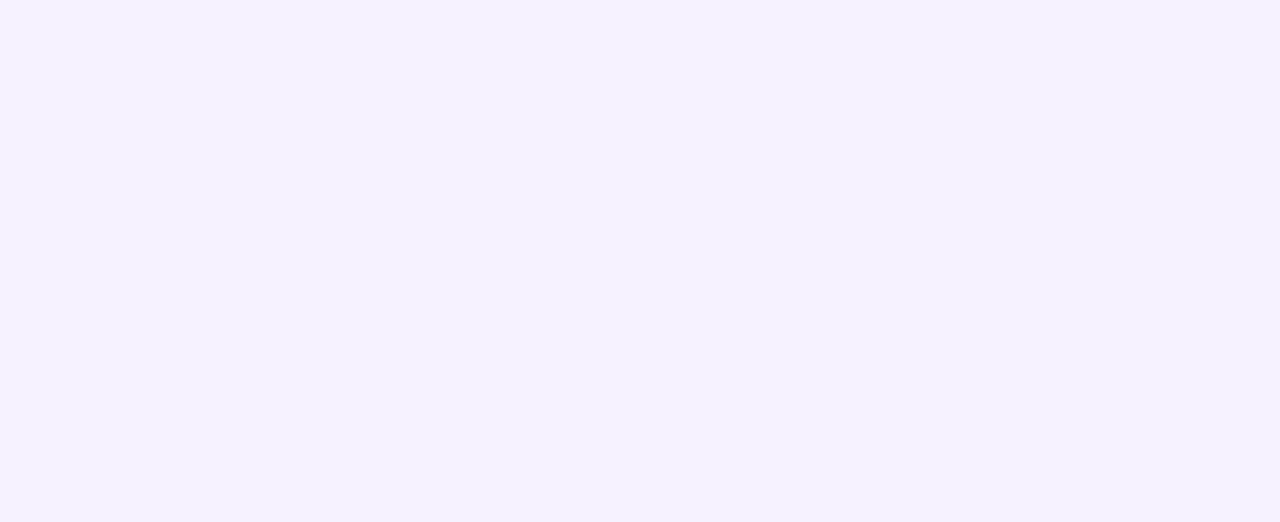
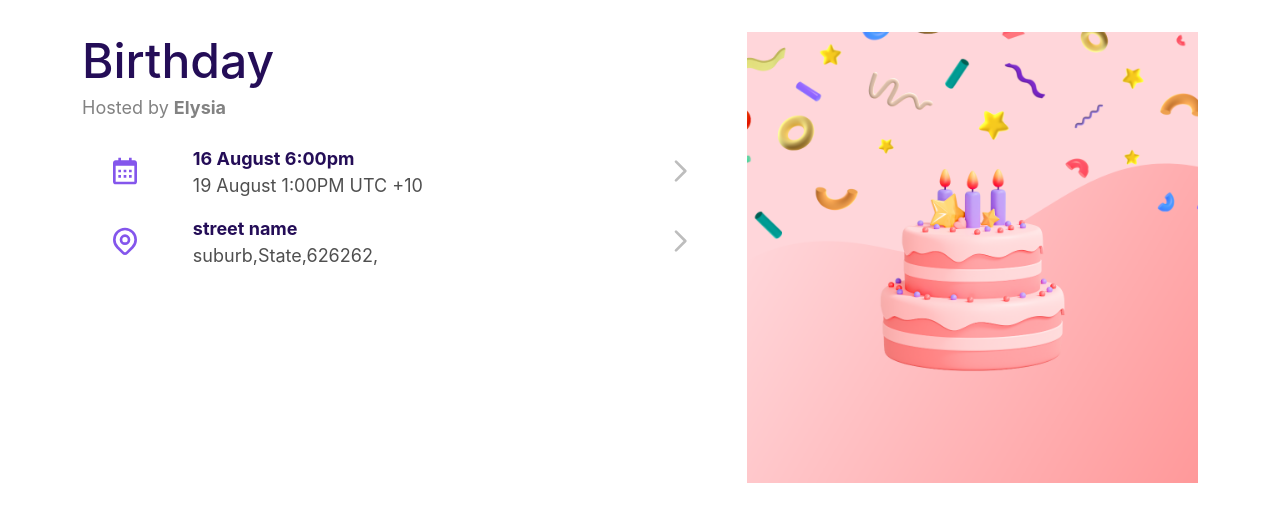
Before and after one commit to Ahmed-Elbessfy/envited, a React (Create React App) app: page /event in a window 1280 px wide. Before the commit this address had no page. Shown: the top 522 px of the page. Built offline with nearby package versions, Linux system fonts and the light colour scheme.

Commit message:
complete event page and fix bugs
- sorry need more time to explain

```diff
--- a/package.json
+++ b/package.json
@@ -8,6 +8,7 @@
     "@testing-library/user-event": "^13.5.0",
     "react": "^18.2.0",
     "react-dom": "^18.2.0",
+    "react-icons": "^4.4.0",
     "react-router-component": "^0.40.0",
     "react-router-dom": "^6.4.1",
     "react-scripts": "5.0.1",
--- a/src/App.js
+++ b/src/App.js
@@ -3,6 +3,7 @@ import { Routes, Route } from "react-router-dom";
 // pages import
 import Home from "./pages/Home";
 import CreateEvent from "./pages/CreateEvent";
+import EventPage from "./pages/EventPage";
 
 function App() {
   return (
@@ -11,6 +12,8 @@ function App() {
       <Route path="/" element={<Home />} />
       {/* create new event Page  */}
       <Route path="/create" element={<CreateEvent />} />
+      {/* event Page  */}
+      <Route path="/event" element={<EventPage />} />
     </Routes>
   );
 }
--- /dev/null
+++ b/src/components/event/Event.js
@@ -0,0 +1,89 @@
+import React from "react";
+import EventImg from "../../assets/Birthday_cake.png";
+
+// icons
+import { BiCalendar } from "react-icons/bi";
+import { HiOutlineLocationMarker, HiOutlineChevronRight } from "react-icons/hi";
+const Event = () => {
+  // this data should come for store
+  const eventData = {
+    id: 0,
+    name: "Birthday",
+    host: "Elysia",
+    start: "16 August 6:00pm",
+    end: "19 August 1:00PM UTC +10",
+    location: {
+      street: "street name",
+      suburb: "suburb",
+      state: "State",
+      postcode: "626262",
+    },
+    image: EventImg,
+  };
+
+  return (
+    <div className="event-container">
+      {/* event image for small screens */}
+      <img src={eventData.image} alt={eventData.name} className="d-md-none" />
+      <div className="container">
+        <div className="row">
+          <div className="col-lg-5">
+            {/* event image for medium & large screens */}
+            <img
+              src={eventData.image}
+              alt={eventData.name}
+              className="d-none d-md-block mb-3"
+            />
+          </div>
+          <div className="col-lg-7" dir="ltr">
+            {/* event name  */}
+            <h1 className="mb-1">{eventData.name}</h1>
+            {/* event host  */}
+            <p className="neut-gray-cl mb-4">
+              Hosted by <strong>{eventData.host}</strong>
+            </p>
+            {/* event time  */}
+            <div className="row">
+              <div className="col-2 d-flex justify-content-center">
+                <span className="event-icon">
+                  <BiCalendar />
+                </span>
+              </div>
+              <div className="col-8">
+                <p className="fw-bold mb-0">{eventData.start}</p>
+                <p className="neut-dark-gray-cl">{eventData.end}</p>
+              </div>
+              <div className="col-2 d-flex justify-content-center">
+                <span className="neut-light-gray-cl event-icon">
+                  <HiOutlineChevronRight />
+                </span>
+              </div>
+            </div>
+            {/* event location  */}
+            <div className="row">
+              <div className="col-2 d-flex justify-content-center">
+                <span className="event-icon">
+                  <HiOutlineLocationMarker />
+                </span>
+              </div>
+              <div className="col-8">
+                <p className="fw-bold mb-0">{eventData.location.street}</p>
+                <p className="neut-dark-gray-cl">
+                  {eventData.location.suburb},{eventData.location.state},
+                  {eventData.location.postcode},
+                </p>
+              </div>
+              <div className="col-2 d-flex justify-content-center">
+                <span className="neut-light-gray-cl event-icon">
+                  <HiOutlineChevronRight />
+                </span>
+              </div>
+            </div>
+          </div>
+        </div>
+      </div>
+    </div>
+  );
+};
+
+export default Event;
--- a/src/components/home/HomeContainer.js
+++ b/src/components/home/HomeContainer.js
@@ -4,8 +4,8 @@ import HomeContent from "./HomeContent";
 
 const HomeContainer = () => {
   return (
-    <>
-      <div className="container home-container">
+    <div className="home-container">
+      <div className="container ">
         <div className="row">
           {/* header  */}
           <div className="col-lg-6">
@@ -19,7 +19,7 @@ const HomeContainer = () => {
           </div>
         </div>
       </div>
-    </>
+    </div>
   );
 };
 
--- a/src/index.css
+++ b/src/index.css
@@ -28,27 +28,48 @@
 
 body {
   margin: 0;
-  padding-top: 3rem;
-  padding-bottom: 3rem;
   font-family: -apple-system, BlinkMacSystemFont, "Segoe UI", "Roboto", "Oxygen",
     "Ubuntu", "Cantarell", "Fira Sans", "Droid Sans", "Helvetica Neue",
     sans-serif;
-  background-color: var(--sec-white-purple);
   color: var(--main-dark-purple);
   font-size: 16px;
   -webkit-font-smoothing: antialiased;
   -moz-osx-font-smoothing: grayscale;
 }
 
-h1 {
+img {
+  max-width: 100%;
+}
+
+.home-container,
+.event-container {
+  min-height: 100vh;
+  min-width: 100vw;
+}
+
+.home-container {
+  background-color: var(--sec-white-purple);
+}
+
+.home-container h1 {
   font-size: 36px;
   direction: ltr;
 }
 
-img {
-  max-width: 100%;
+/* Event page rules  */
+.event-container {
+  font-size: 14px;
+  background: var(--neut-white);
 }
 
+.event-container h1 {
+  font-size: 28px;
+}
+
+.event-icon {
+  color: var(--main-light-purple);
+  font-size: 2rem;
+}
 /* helper classes  */
 /* Since project is not so large or complicated, I would
 have one style sheet, but in other cases I would like to have
@@ -56,6 +77,14 @@ a separated style sheets  */
 
 .neut-dark-gray-cl {
   color: var(--neut-dark-gray);
+}
+
+.neut-gray-cl {
+  color: var(--neut-gray);
+}
+
+.neut-light-gray-cl {
+  color: var(--neut-light-gray);
 }
 
 .gradient-cl {
@@ -95,19 +124,32 @@ a separated style sheets  */
     font-size: 24px;
   }
 
+  /* home rules  */
   /* home direction on large screen is right to left  */
   .home-container {
     direction: rtl;
+    padding: 2rem 0;
   }
 
-  h1 {
+  .home-container h1 {
     font-size: 64px;
   }
 
   .create_link,
-  p {
+  .home-container p {
     width: 320px;
     font-size: 20px;
     direction: ltr;
   }
+
+  /* Event page rules  */
+  .event-container {
+    font-size: 18px;
+    direction: rtl;
+    padding: 2rem 0;
+  }
+
+  .event-container h1 {
+    font-size: 48px;
+  }
 }
--- /dev/null
+++ b/src/pages/EventPage.js
@@ -0,0 +1,12 @@
+import React from "react";
+import Event from "../components/event/Event";
+
+const EventPage = () => {
+  return (
+    <>
+      <Event />
+    </>
+  );
+};
+
+export default EventPage;
```
Also changed, not shown: src/assets/Birthday_cake.png (added), 1 other file (tests, documents, lock files or other folders).
